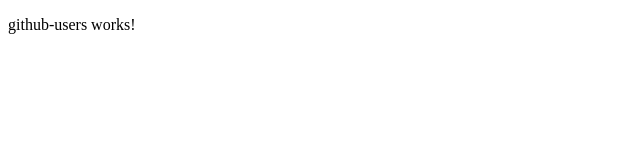
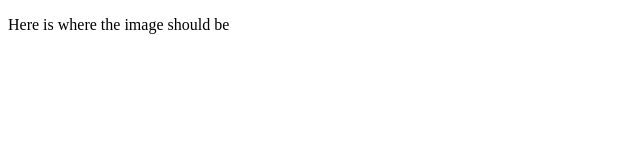
Before and after one commit to AbugaAroni/AngularIP2, an Angular app: page / in a window 1280 px wide. Shown: the top 160 px of the page, without its empty margins (0-640 px from the left). Built offline with nearby package versions, Linux system fonts and the light colour scheme; no server answers.

Commit message:
add working getut user service and call

```diff
--- a/src/app/github-users/github-users.component.html
+++ b/src/app/github-users/github-users.component.html
@@ -1 +1,9 @@
-<p>github-users works!</p>
+<div class="users">
+  <p> Here is where the image should be <p>
+  <div *ngIf=" gitUser ">
+    <p> Here is where the image should be <p>
+    <img [src]="gitUser.avatar_url" alt="Image of github user">
+    <p> {{gitUser.id}} </p>
+    <p> {{ gitUser.login }} </p>
+  </div>
+</div>
--- a/src/app/github-users/github-users.component.ts
+++ b/src/app/github-users/github-users.component.ts
@@ -8,13 +8,13 @@ import { GithubapiService } from '../githubapi.service'
 })
 export class GithubUsersComponent implements OnInit {
 
+  gitUser;
+
   constructor(private githubapiService: GithubapiService) { }
 
   ngOnInit(): void {
     this.githubapiService.getGithubUser()
-    .subscribe((response: any) =>{
-      console.log('Data', response);
-    });
+    .subscribe(gitUser => this.gitUser = gitUser);
   }
 
 }
```
